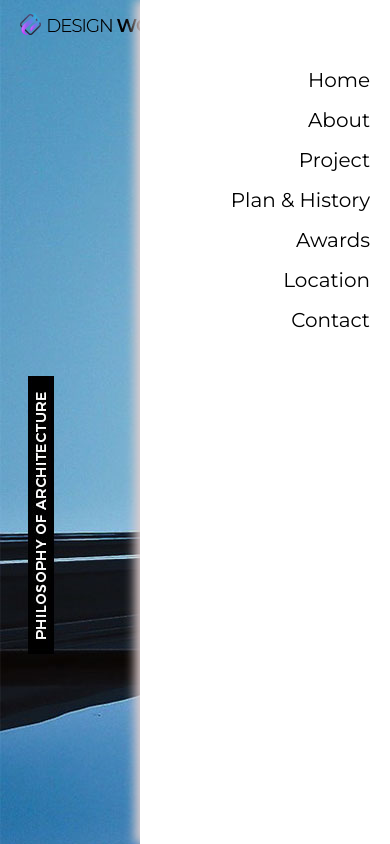
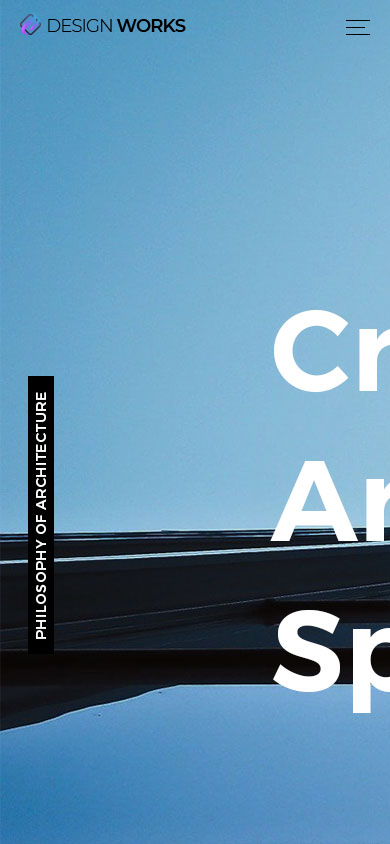
Before and after one commit to tkillman/css_layout, a React (Vite) app: page / in a window 390 px wide. Shown: the top 844 px of the page. Built offline with nearby package versions, Linux system fonts and the light colour scheme.

Commit message:
모바일 네비게이션 퍼블리싱 - 모바일트리거, GNB 보이기 감추기
전역 state관리를 위한 recoil 추가

```diff
--- a/package.json
+++ b/package.json
@@ -10,7 +10,8 @@
   },
   "dependencies": {
     "react": "^18.2.0",
-    "react-dom": "^18.2.0"
+    "react-dom": "^18.2.0",
+    "recoil": "^0.7.7"
   },
   "devDependencies": {
     "@types/node": "^18.15.11",
--- a/src/assets/css/responsive.css
+++ b/src/assets/css/responsive.css
@@ -28,10 +28,14 @@
         background-color: #fff;
         position: fixed;
         top: 0;
-        right: 0;
+        right: -270px;
         width: 250px;
         height: 100vh;
         box-shadow: -5px 0 10px #e0cfcf;
+        transition: 0.5s;
+    }
+    .gnb.active{
+        right: 0;
     }
 
     .menu a {
@@ -41,4 +45,46 @@
         color : #000;
         font-size: 20px;
     }
+
+    /* Trigger */
+    .trigger {
+        display: block;
+        width : 24px;
+        height : 14px;
+        position: absolute;
+        right: 20px;
+        top: 20px;
+    }
+
+    .trigger span{
+        position: absolute;
+        height: 1px;
+        width: 100%;
+        background-color :#000;
+        transition: 0.5s;
+    }
+    .trigger span:nth-child(1){
+        top : 0;
+    }
+    .trigger span:nth-child(2){
+        top : 50%;
+        width : 80%;
+    }
+    .trigger span:nth-child(3){
+        top : 100%;
+    }
+
+    .trigger.active span:nth-child(1){
+        top : 50%;
+        transform: rotate(45deg);
+    }
+    .trigger.active span:nth-child(2){
+        top : 50%;
+        width : 80%;
+        opacity: 0;
+    }
+    .trigger.active span:nth-child(3){
+        top : 50%;
+        transform: rotate(-45deg);
+    }
 }
--- a/src/assets/css/style.css
+++ b/src/assets/css/style.css
@@ -71,3 +71,7 @@ header {
   font-size: 18px;
   font-style: italic;
 }
+
+.trigger {
+  display: none;
+}
--- a/src/components/header/Header.tsx
+++ b/src/components/header/Header.tsx
@@ -1,6 +1,19 @@
+import { useState } from 'react';
+import { useRecoilState } from 'recoil';
+
 import logoUrl from '~/assets/images/logo.png';
+import { menuState } from '~/src/recoil/menu';
 
 const Header = () => {
+    const [menu, setMenu] = useRecoilState(menuState);
+
+    const toggle = () => {
+        setMenu((prev) => ({
+            ...prev,
+            isActive: !prev.isActive,
+        }));
+    };
+
     return (
         <header>
             <div className='gnb-inner'>
@@ -9,7 +22,7 @@ const Header = () => {
                         <img src={logoUrl} alt='로고'></img>
                     </a>
                 </div>
-                <div className='gnb'>
+                <div className={`gnb ${menu.isActive ? 'active' : ''}`}>
                     <div className='menu'>
                         <a href='#none'>Home</a>
                         <a href='#none'>About</a>
@@ -21,7 +34,7 @@ const Header = () => {
                     </div>
                     <div className='slogan'>We design places, not projects.</div>
                 </div>
-                <div className='trigger'>
+                <div className={`trigger ${menu.isActive ? 'active' : ''}`} onClick={toggle}>
                     <span></span>
                     <span></span>
                     <span></span>
--- a/src/components/section/Section.tsx
+++ b/src/components/section/Section.tsx
@@ -1,3 +1,6 @@
+import { useSetRecoilState } from 'recoil';
+import { menuState } from '~/src/recoil/menu';
+
 /**
  * imgSrc 이미지 url
  * isVisible boolean
@@ -8,8 +11,17 @@ interface Iprops {
 }
 
 const Section: React.FC<Iprops> = ({ imgSrc, isVisible }) => {
+    const setMenu = useSetRecoilState(menuState);
+
+    const handleSectionClick = () => {
+        setMenu((prev) => ({
+            ...prev,
+            isActive: false,
+        }));
+    };
+
     return (
-        <section className={`cd-section ${isVisible ? 'visible' : ''}`}>
+        <section className={`cd-section ${isVisible ? 'visible' : ''}`} onClick={handleSectionClick}>
             <div>
                 <div className='content'>
                     <img src={imgSrc} />
--- a/src/main.tsx
+++ b/src/main.tsx
@@ -4,5 +4,10 @@ import App from './App';
 import './assets/css/velocity.css';
 import './assets/css/style.css';
 import './assets/css/responsive.css';
+import { RecoilRoot } from 'recoil';
 
-ReactDOM.createRoot(document.getElementById('root') as HTMLElement).render(<App />);
+ReactDOM.createRoot(document.getElementById('root') as HTMLElement).render(
+    <RecoilRoot>
+        <App />
+    </RecoilRoot>,
+);
--- /dev/null
+++ b/src/recoil/menu.ts
@@ -0,0 +1,14 @@
+import { atom } from 'recoil';
+
+export type MenuState = {
+    isActive: boolean;
+};
+
+export const menuDefaultState: MenuState = {
+    isActive: false,
+};
+
+export const menuState = atom<MenuState>({
+    key: 'menuState',
+    default: menuDefaultState,
+});
```
Also changed, not shown: 1 other file (tests, documents, lock files or other folders).
